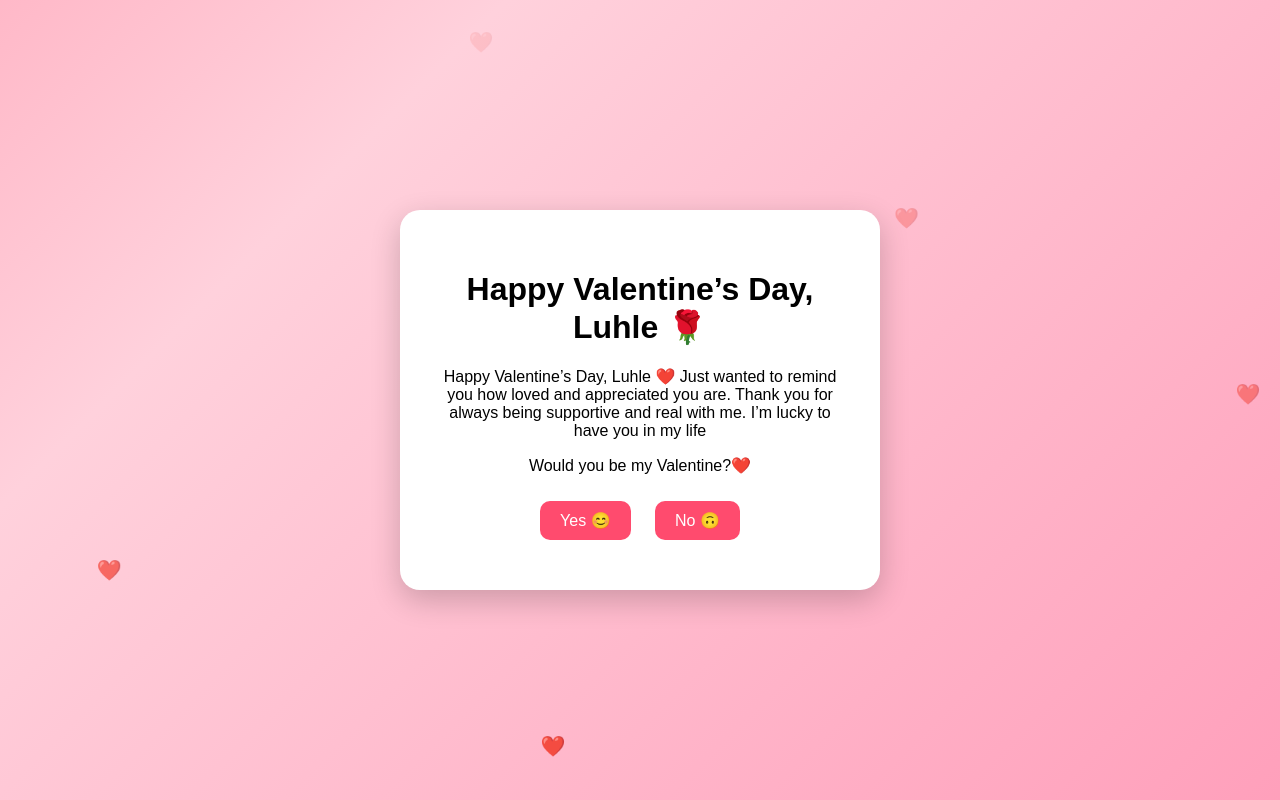
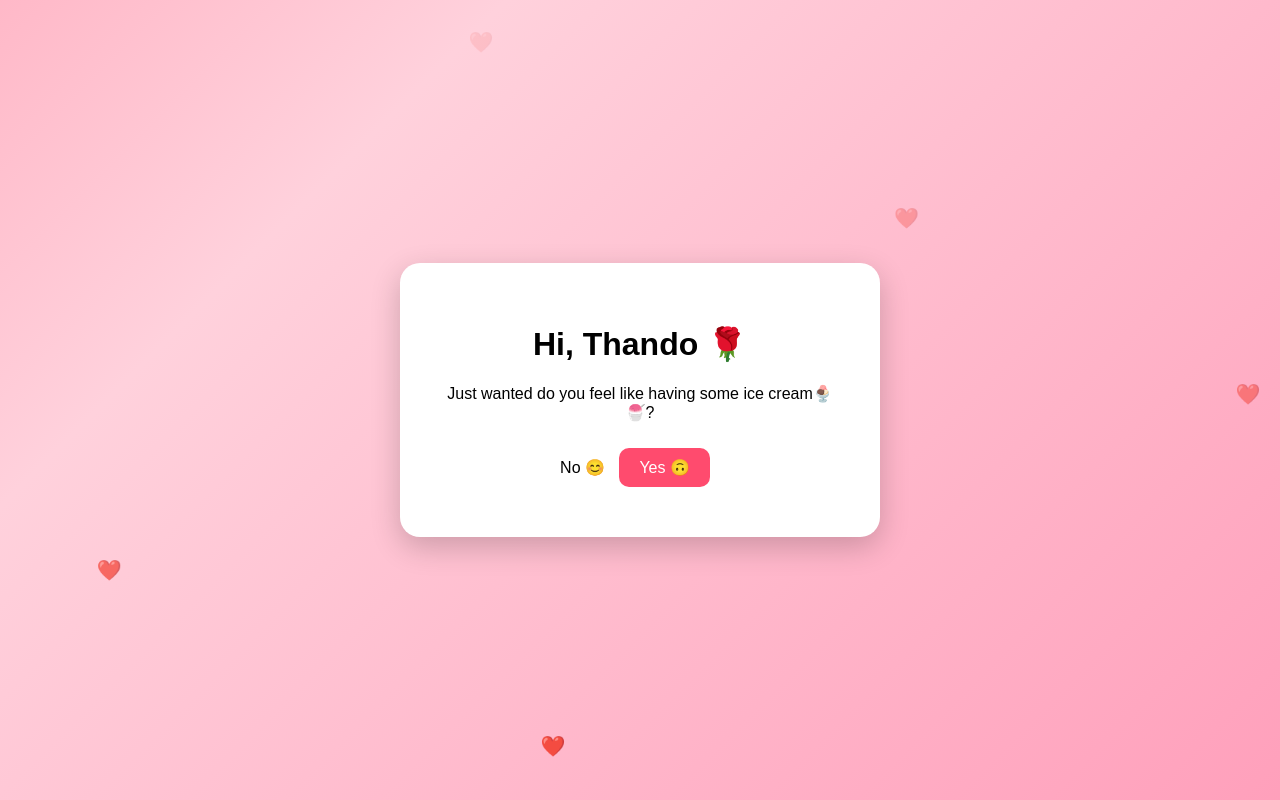
Before and after one commit to Kamog3lo-tech/KGVal, a plain HTML site: page index.html in a window 1280 px wide. Drawn offline with Linux system fonts and the light colour scheme.

Commit message:
Update index.html

```diff
--- a/index.html
+++ b/index.html
@@ -2,7 +2,7 @@
 <html lang="en">
 <head>
 <meta charset="UTF-8">
-<title>Happy Valentine’s Day 😊</title>
+<title>Ice Cream 😊</title>
 
 <style>
 body {
@@ -55,12 +55,12 @@ button:hover {
 <body>
 
 <div class="card">
-    <h1>Happy Valentine’s Day, Luhle 🌹</h1>
+    <h1>Hi, Thando 🌹</h1>
 
-    <p>Happy Valentine’s Day, Luhle ❤️ Just wanted to remind you how loved and appreciated you are. Thank you for always being supportive and real with me. I’m lucky to have you in my life</p>
-    <p>Would you be my Valentine?❤️</p>
-    <button onclick="yesClicked()">Yes 😊</button>
-    <button onmouseover="moveButton(this)">No 🙃</button>
+    <p> Just wanted do you feel like having some ice cream🍨🍧?</p
+
+    <button onclick="yesClicked()">No 😊</button>
+    <button onmouseover="moveButton(this)">Yes 🙃</button>
 
     <p id="hiddenMessage" style="display:none; margin-top:15px;">
         Looks like we’re celebrating soon 😄
```
